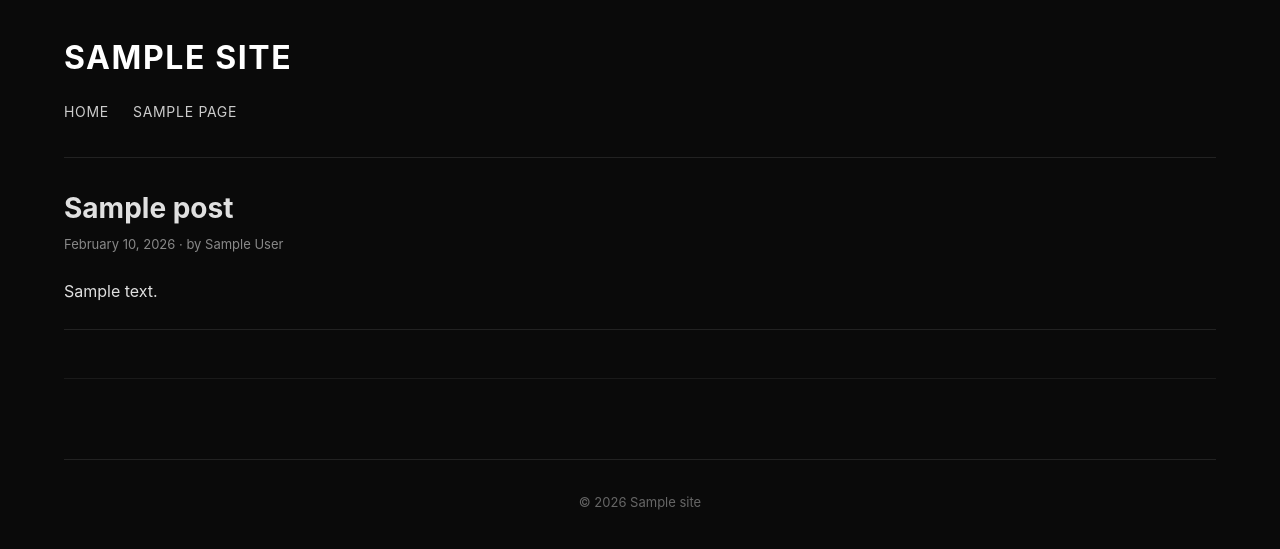
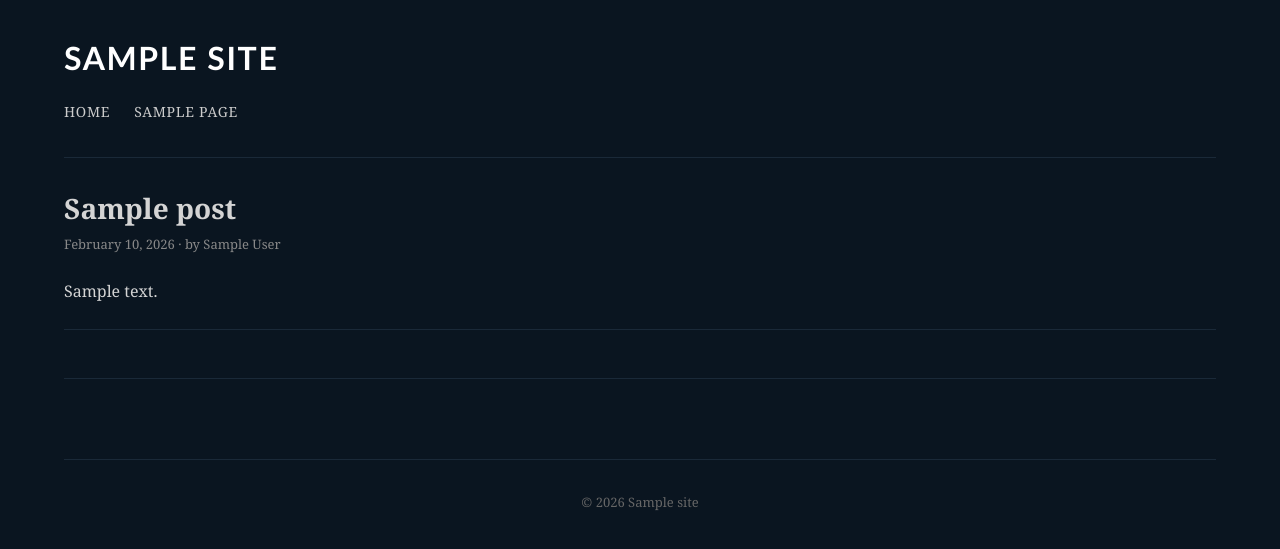
Before and after one commit to TheAntagonist2020/LunarFilm, a WordPress theme: template single.php in a window 1280 px wide. Shown: the top 549 px of the page. Run offline with PHP 8.4 and a stand-in for WordPress, Linux system fonts and the light colour scheme; the site name, menu and one post (Sample post) are stand-ins, and other content is empty.

Commit message:
Update color scheme and typography to match official design system
Co-authored-by: TheAntagonist2020 <216861295+TheAntagonist2020@users.noreply.github.com>

```diff
--- a/functions.php
+++ b/functions.php
@@ -47,7 +47,7 @@ if ( ! function_exists( 'lunarfilm_setup' ) ) {
 		add_theme_support(
 			'custom-background',
 			array(
-				'default-color' => '0a0a0a',
+				'default-color' => '0a1520',
 				'default-image' => '',
 			)
 		);
--- a/style.css
+++ b/style.css
@@ -22,21 +22,21 @@ Text Domain: lunarfilm
 
 body {
 	margin: 0;
-	font-family: -apple-system, BlinkMacSystemFont, "Segoe UI", Roboto, Oxygen-Sans, Ubuntu, Cantarell, "Helvetica Neue", sans-serif;
+	font-family: Georgia, "Times New Roman", serif;
 	font-size: 1rem;
 	line-height: 1.6;
-	color: #e0e0e0;
-	background-color: #0a0a0a;
+	color: #d4d4d4;
+	background-color: #0a1520;
 }
 
 a {
-	color: #8ab4f8;
+	color: #c9a961;
 	text-decoration: none;
 }
 
 a:hover,
 a:focus {
-	color: #aecbfa;
+	color: #d4b978;
 	text-decoration: underline;
 }
 
@@ -56,7 +56,7 @@ img {
 /* === Header === */
 .site-header {
 	padding: 2rem 0;
-	border-bottom: 1px solid #222;
+	border-bottom: 1px solid #1a2938;
 }
 
 .site-branding {
@@ -65,6 +65,7 @@ img {
 
 .site-title {
 	margin: 0;
+	font-family: "Trebuchet MS", "Lucida Grande", "Lucida Sans Unicode", sans-serif;
 	font-size: 2rem;
 	font-weight: 700;
 	letter-spacing: 0.05em;
@@ -155,7 +156,7 @@ img {
 	color: #888;
 	margin-top: 1rem;
 	padding-top: 1rem;
-	border-top: 1px solid #222;
+	border-top: 1px solid #1a2938;
 }
 
 .post-thumbnail {
@@ -166,7 +167,7 @@ article.post,
 article.page {
 	margin-bottom: 3rem;
 	padding-bottom: 2rem;
-	border-bottom: 1px solid #1a1a1a;
+	border-bottom: 1px solid #1a2938;
 }
 
 /* === Archive & Search Headers === */
@@ -207,7 +208,7 @@ article.page {
 /* === Footer === */
 .site-footer {
 	padding: 2rem 0;
-	border-top: 1px solid #222;
+	border-top: 1px solid #1a2938;
 	text-align: center;
 	font-size: 0.8125rem;
 	color: #666;
```
Also changed, not shown: other parts of style.css (+18 -16 lines).
